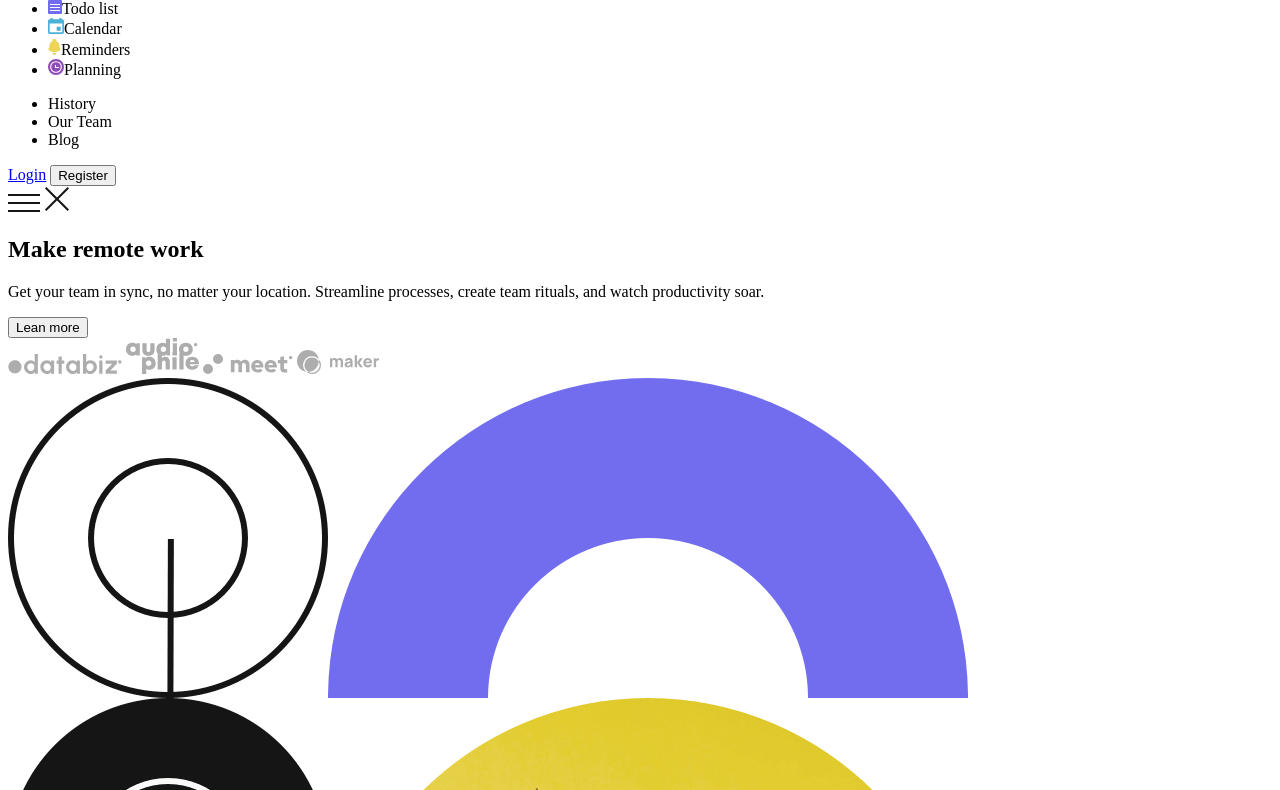
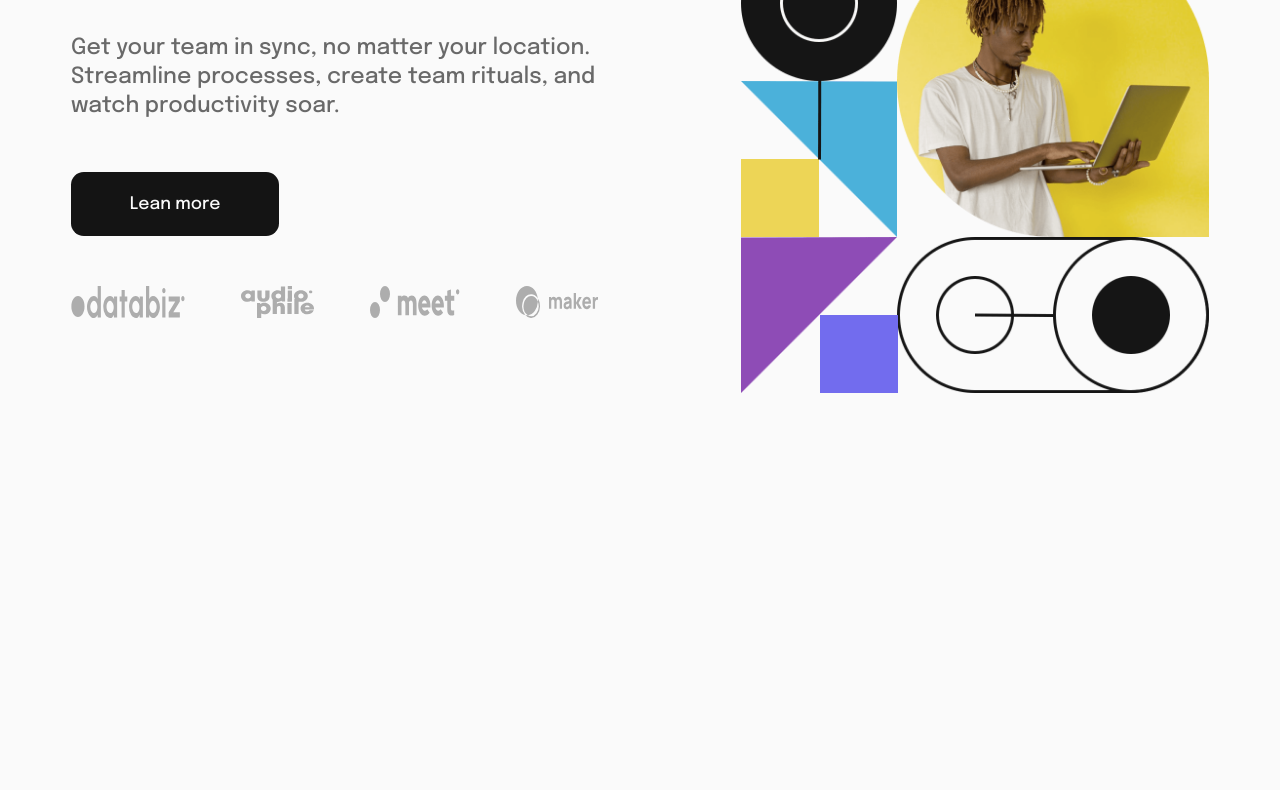
Before and after one commit to JPbyte/Intro-section-with-dropdown-navigation-solution, a plain HTML site: page index.html in a window 1280 px wide. Shown: the part 383-1173 px from the top of the page. After the commit the page ends 800 px from the top, so only its background shows below. Drawn offline with Linux system fonts and the light colour scheme; the site is published under a folder, as on GitHub Pages, so addresses that start at the root find nothing.

Commit message:
projeto finalizado

```diff
--- a/index.html
+++ b/index.html
@@ -4,7 +4,7 @@
   <meta charset="UTF-8">
   <meta name="viewport" content="width=device-width, initial-scale=1.0"> <!-- displays site properly based on user's device -->
   <link rel="icon" type="image/png" sizes="32x32" href="./images/favicon-32x32.png">
-  <link rel="stylesheet" href="/scss/main.css">
+  <link rel="stylesheet" href="scss/main.css">
   <title>Frontend Mentor | Intro section with dropdown navigation</title>
 </head>
 <body>
```
